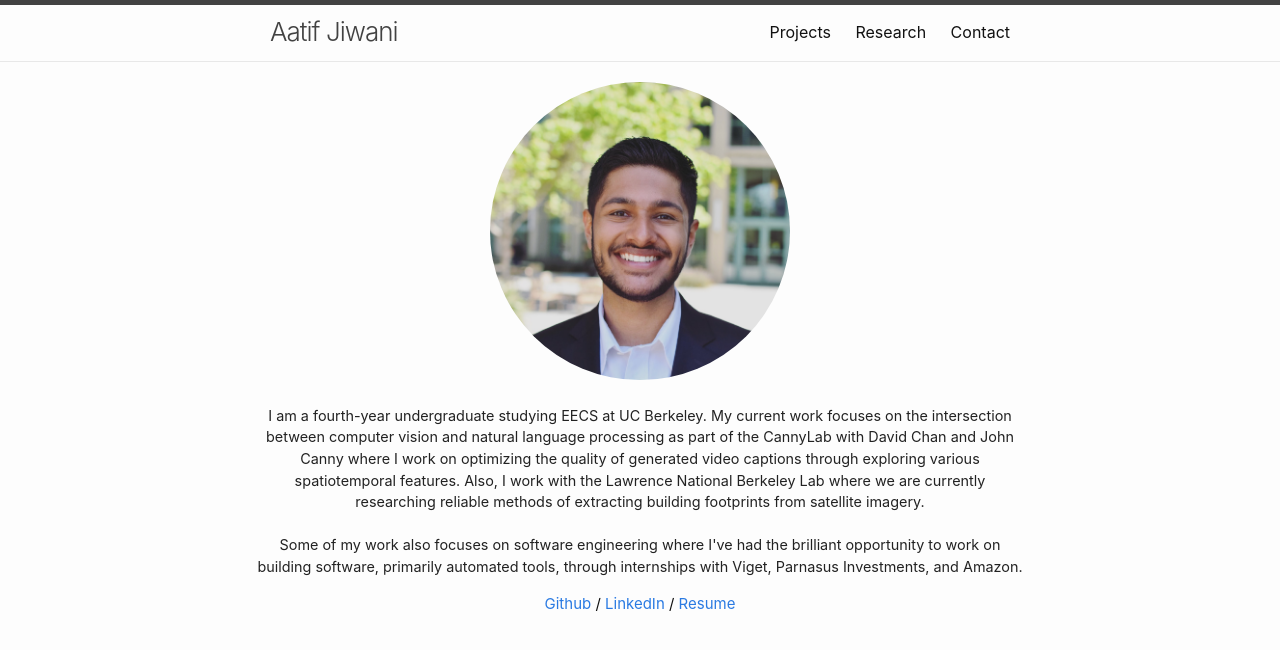
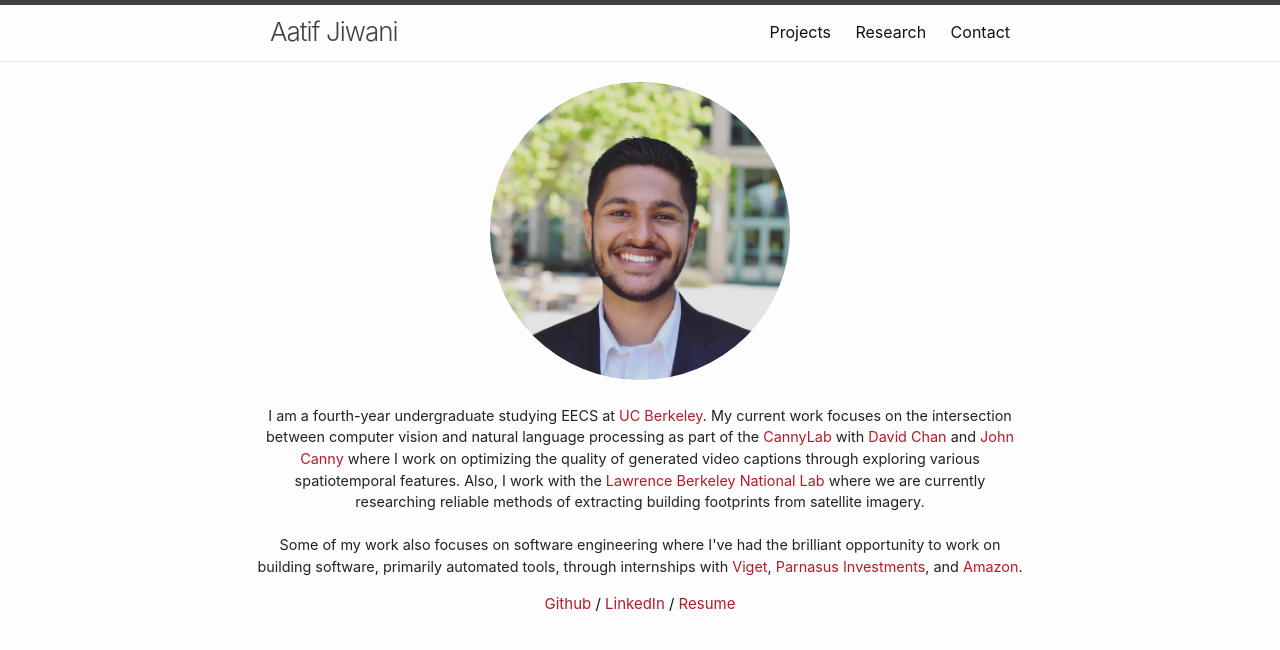
Before and after one commit to aatifjiwani/aatifjiwani.github.io, a Jekyll site: the page built from index.md, in a window 1280 px wide. Shown: the top 650 px of the page. Built offline with Jekyll 4.4.1, drawn with Linux system fonts in a browser that asks for light colours.

Commit message:
added contact page and primary links

```diff
--- a/_layouts/home.html
+++ b/_layouts/home.html
@@ -26,22 +26,35 @@
     <div class="introduction">
         <img src="../imgs/profile.jpg">
         <p>
-            I am a fourth-year undergraduate studying EECS at UC Berkeley. My current work focuses on the intersection between
-            computer vision and natural language processing as part of the CannyLab with David Chan and John Canny where I
-            work on optimizing the quality of generated video captions through exploring various spatiotemporal features.
-            Also, I work with the Lawrence National Berkeley Lab where we are currently researching reliable methods
-            of extracting building footprints from satellite imagery.
+            I am a fourth-year undergraduate studying EECS at
+            <a class="primary-link" href="https://berkeley.edu" target="_blank">UC Berkeley</a>.
+
+            My current work focuses on the intersection between
+            computer vision and natural language processing as part of the
+            <a class="primary-link" href="https://cannylab.github.io" target="_blank">CannyLab</a>
+
+            with
+            <a class="primary-link" href="https://people.eecs.berkeley.edu/~davidchan/" target="_blank">David Chan</a>
+            and
+            <a class="primary-link" href="https://people.eecs.berkeley.edu/~jfc/" target="_blank">John Canny</a>
+
+            where I  work on optimizing the quality of generated video captions through exploring various spatiotemporal features. Also, I work with the
+            <a class="primary-link" href="https://lbl.gov" target="_blank">Lawrence Berkeley National Lab</a>
+            where we are currently researching reliable methods of extracting building footprints from satellite imagery.
             <br><br>
 
-            Some of my work also focuses on software engineering where I've had the brilliant opportunity to work on building software, primarily automated tools, through internships with
-            Viget, Parnasus Investments, and Amazon.
+            Some of my work also focuses on software engineering where I've had the brilliant opportunity to work on building software,
+            primarily automated tools, through internships with
+            <a class="primary-link" href="https://www.viget.com/" target="_blank">Viget</a>,
+            <a class="primary-link" href="https://www.parnassus.com/" target="_blank">Parnasus Investments</a>, and
+            <a class="primary-link" href="https://aws.amazon.com/" target="_blank">Amazon</a>.
         </p>
     </div>
 
     <div class="intro-links">
-        <a>Github</a> /
-        <a>LinkedIn</a> /
-        <a>Resume</a>
+        <a class="primary-link" href="https://github.com/aatifjiwani" target="_blank">Github</a> /
+        <a class="primary-link" href="https://linkedin.com/in/aatif-jiwani" target="_blank">LinkedIn</a> /
+        <a class="primary-link" href="#" target="_blank">Resume</a>
     </div>
 
 </body>
--- a/css/home.css
+++ b/css/home.css
@@ -12,7 +12,6 @@
   margin: auto;
   display: block;
   border-radius: 100%;
-
 
 }
 
@@ -34,6 +33,12 @@
   text-align: center;
   font-size: 15px;
 }
+
+.primary-link, .primary-link:hover, .primary-link:visited {
+  color: #B41C2A;
+}
+
+
 
 /**
  * Reset some basic elements
```
Also changed, not shown: _layouts/contact.html (added, +34 -0 lines), contact.md (added, +3 -0 lines), css/contact.css (added, +9 -0 lines).
